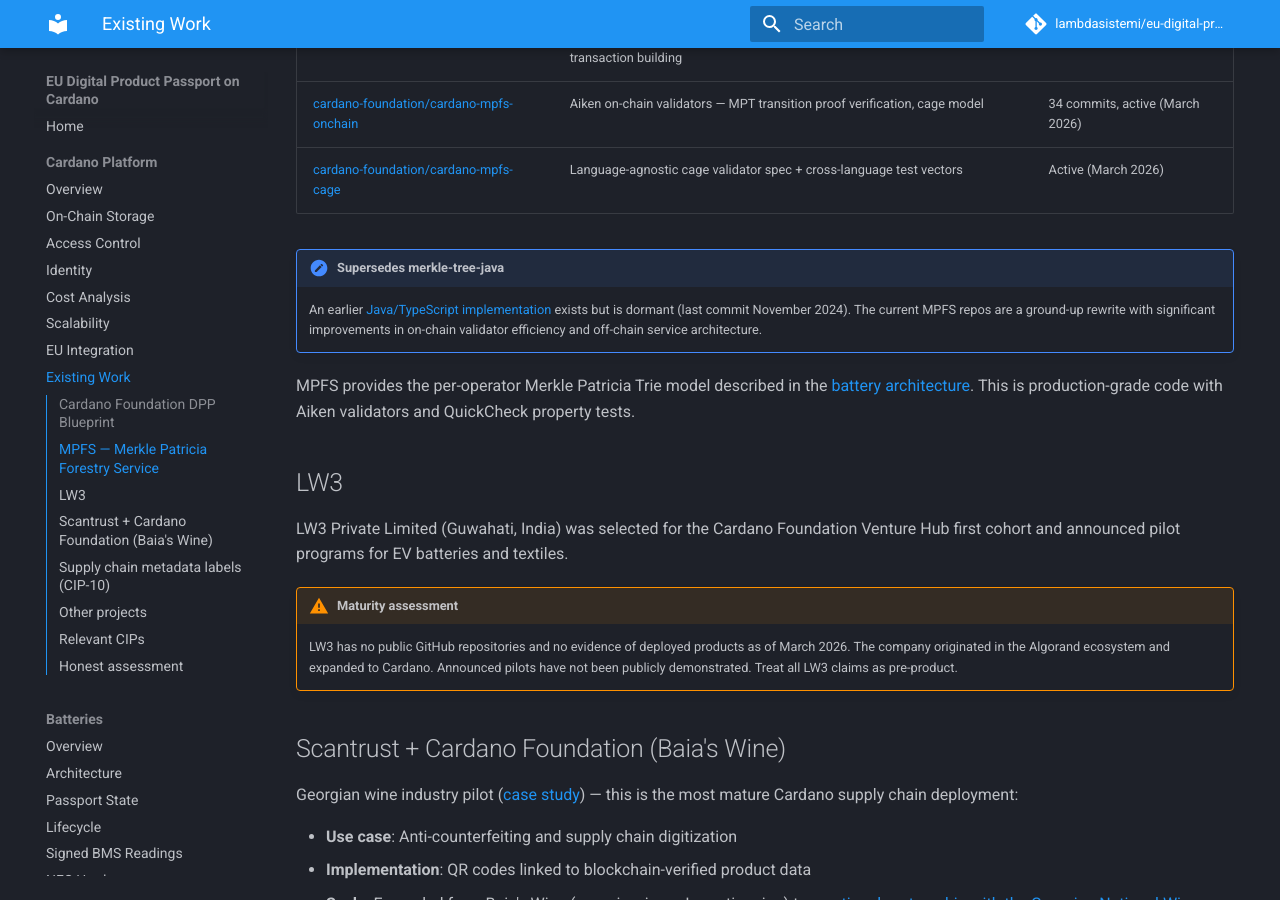
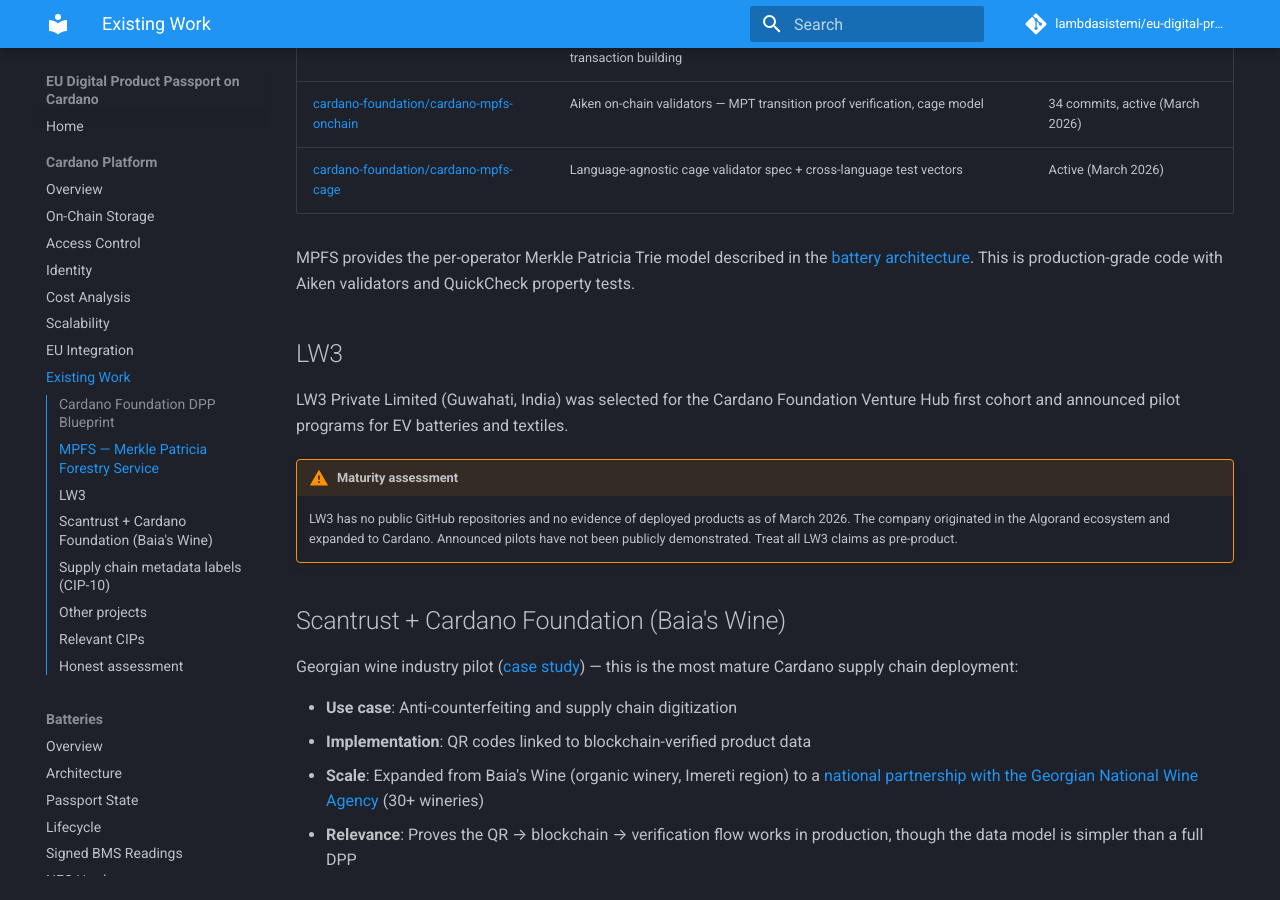
Before and after one commit to lambdasistemi/eu-digital-product-passport, an MkDocs documentation site: the page built from docs/cardano/existing-work.md, in a window 1280 px wide and 900 px high, scrolled down 678 px. Built offline with MkDocs 1.6.1 and Material for MkDocs 9.7.7, drawn with Linux system fonts in a browser that asks for light colours; comment, search, counter and statistics services are not loaded.

Commit message:
docs: remove legacy merkle-tree-java references

```diff
--- a/docs/cardano/existing-work.md
+++ b/docs/cardano/existing-work.md
@@ -20,9 +20,6 @@
 | [cardano-foundation/mpfs](https://github.com/cardano-foundation/mpfs) | Off-chain HTTP service (Haskell) — trie management, proof generation, transaction building | 290+ commits, active |
 | [cardano-foundation/cardano-mpfs-onchain](https://github.com/cardano-foundation/cardano-mpfs-onchain) | Aiken on-chain validators — MPT transition proof verification, cage model | 34 commits, active (March 2026) |
 | [cardano-foundation/cardano-mpfs-cage](https://github.com/cardano-foundation/cardano-mpfs-cage) | Language-agnostic cage validator spec + cross-language test vectors | Active (March 2026) |
-
-!!! note "Supersedes merkle-tree-java"
-    An earlier [Java/TypeScript implementation](https://github.com/cardano-foundation/merkle-tree-java) exists but is dormant (last commit November 2024). The current MPFS repos are a ground-up rewrite with significant improvements in on-chain validator efficiency and off-chain service architecture.
 
 MPFS provides the per-operator Merkle Patricia Trie model described in the [battery architecture](../sectors/batteries/architecture.md). This is production-grade code with Aiken validators and QuickCheck property tests.
 
```
Also changed, not shown: docs/references.md (+0 -1 lines).
